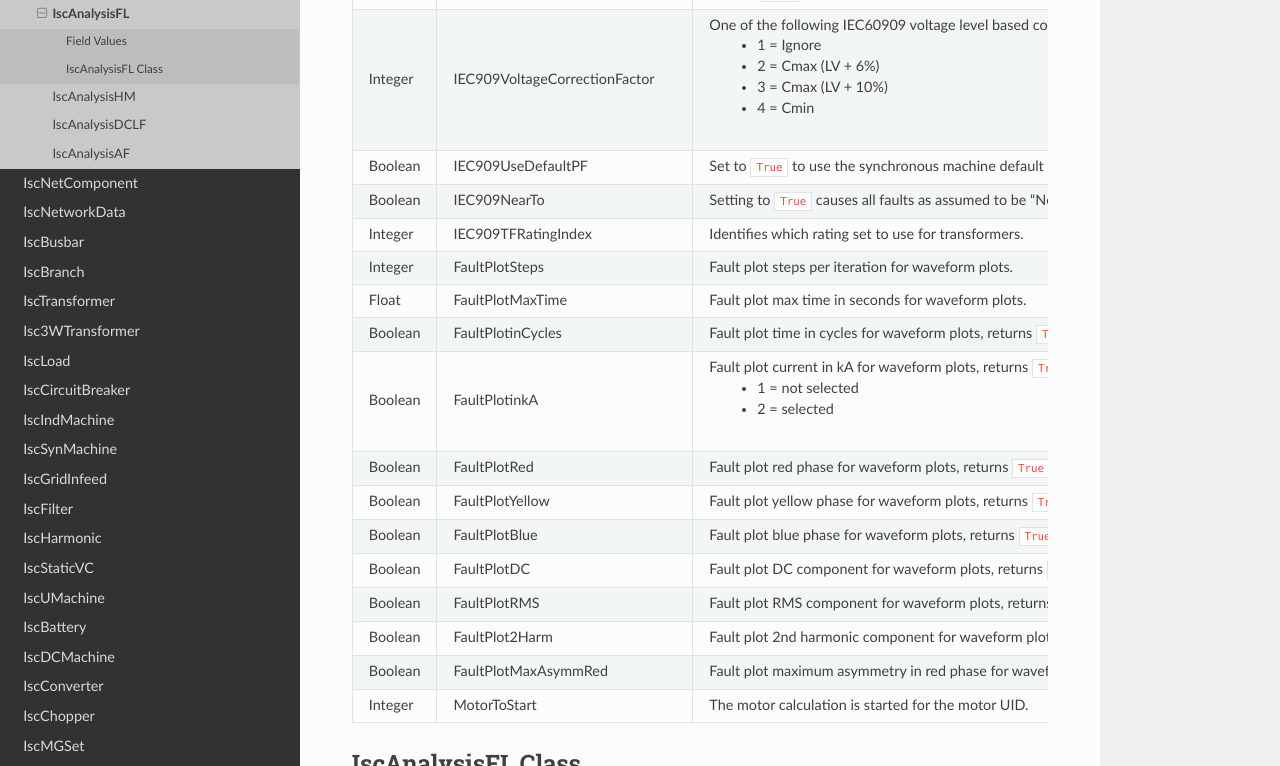
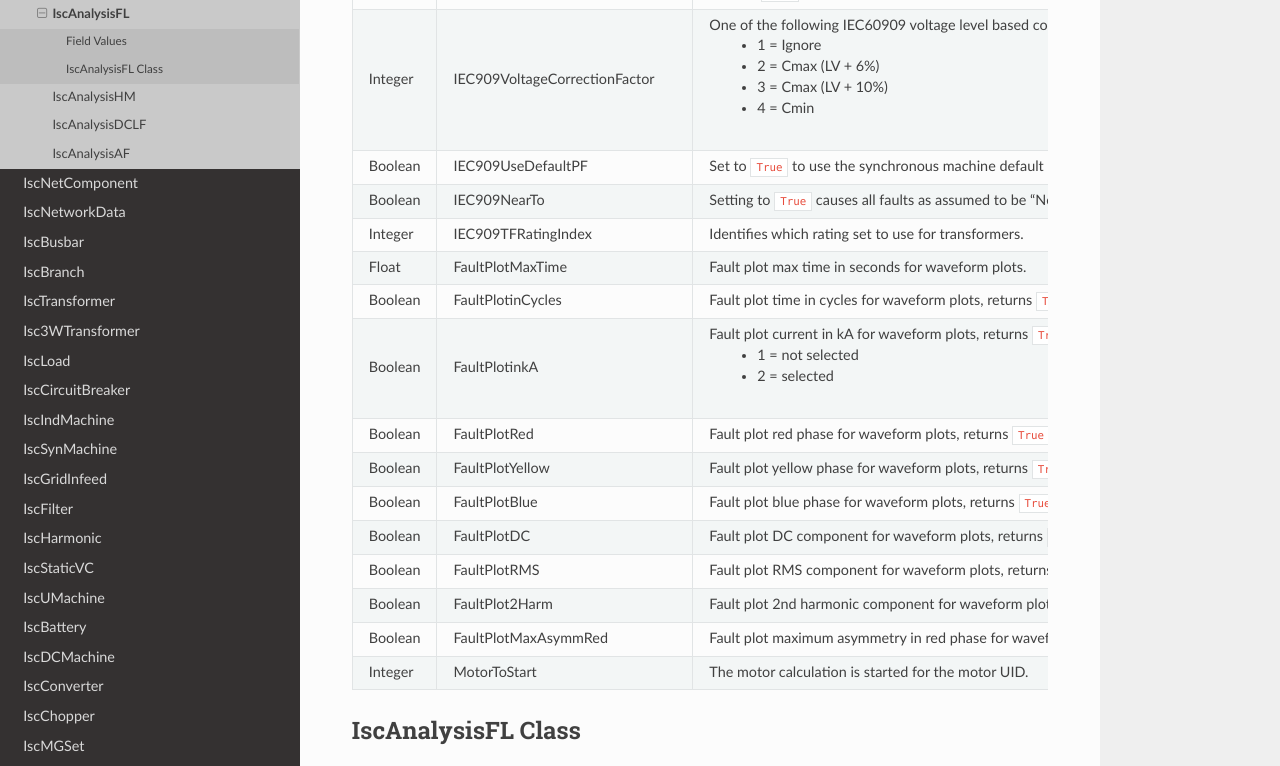
Before and after one commit to TNEI-Services/IPSA, a Sphinx documentation site: the page built from docs/IscAnalysisFL.rst, in a window 1280 px wide and 900 px high, scrolled down 1908 px, cut to the strip 0-766 px from the top of the window. Built offline with Sphinx 7.4.7 and the Read the Docs theme 2.0.0, drawn with Linux system fonts in a browser that asks for light colours.

Commit message:
tidying up uninformative documentation
FV not to be exposed to PyIPSA at this time.

```diff
--- a/docs/IscAnalysisFL.rst
+++ b/docs/IscAnalysisFL.rst
@@ -140,9 +140,6 @@ Field Values
    * - Integer
      - IEC909TFRatingIndex
      - Identifies which rating set to use for transformers.
-   * - Integer
-     - FaultPlotSteps
-     - Fault plot steps per iteration for waveform plots.
    * - Float
      - FaultPlotMaxTime
      - Fault plot max time in seconds for waveform plots.
```
